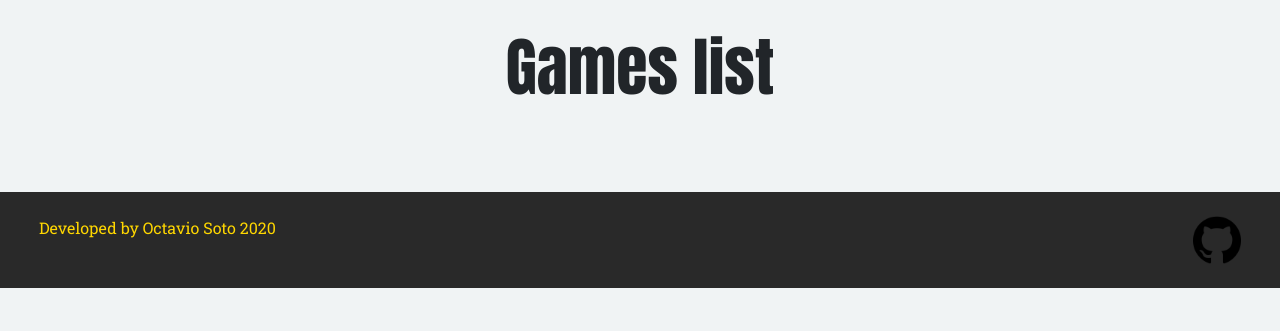
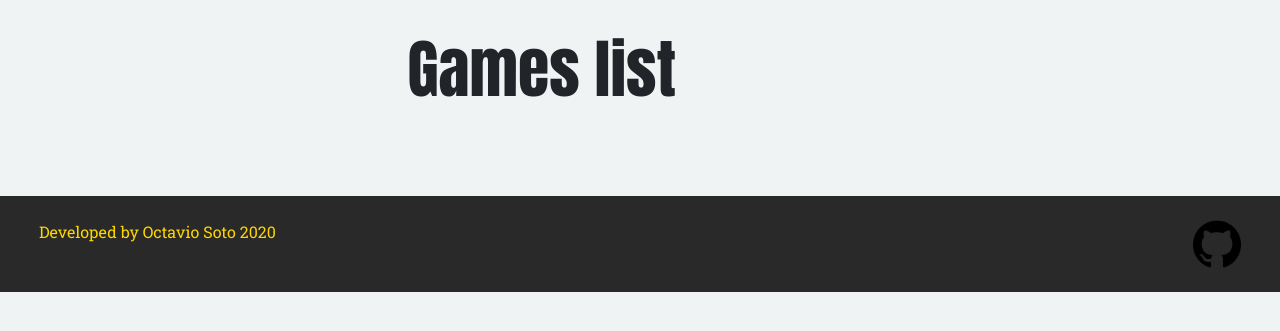
Before and after one commit to TheRealTau/My-Indie-Games-Django-Site, a Django app: page /games/ in a window 1280 px wide. Shown: the part 82-413 px from the top of the page. Run offline with Django 3.2, Linux system fonts and the light colour scheme; data that the repository does not hold is empty; some libraries are stand-ins or nearby versions.

Commit message:
Updated title class on css styles

```diff
--- a/IndieGamesSite/static/core/style.css
+++ b/IndieGamesSite/static/core/style.css
@@ -66,12 +66,17 @@ body {
     text-align: right;
 }
 
+.section_title {
+    width: 85%;
+    max-width: 1400px;
+}
+
 .section_title h1 {
+    margin: 2rem auto 2rem auto;
     font-family: 'Aton';
     font-size: 4em;
     font-weight: 400;
     text-align: center;
-    margin: 30px auto 30px auto;
 }
 
 .contact_content {
```
